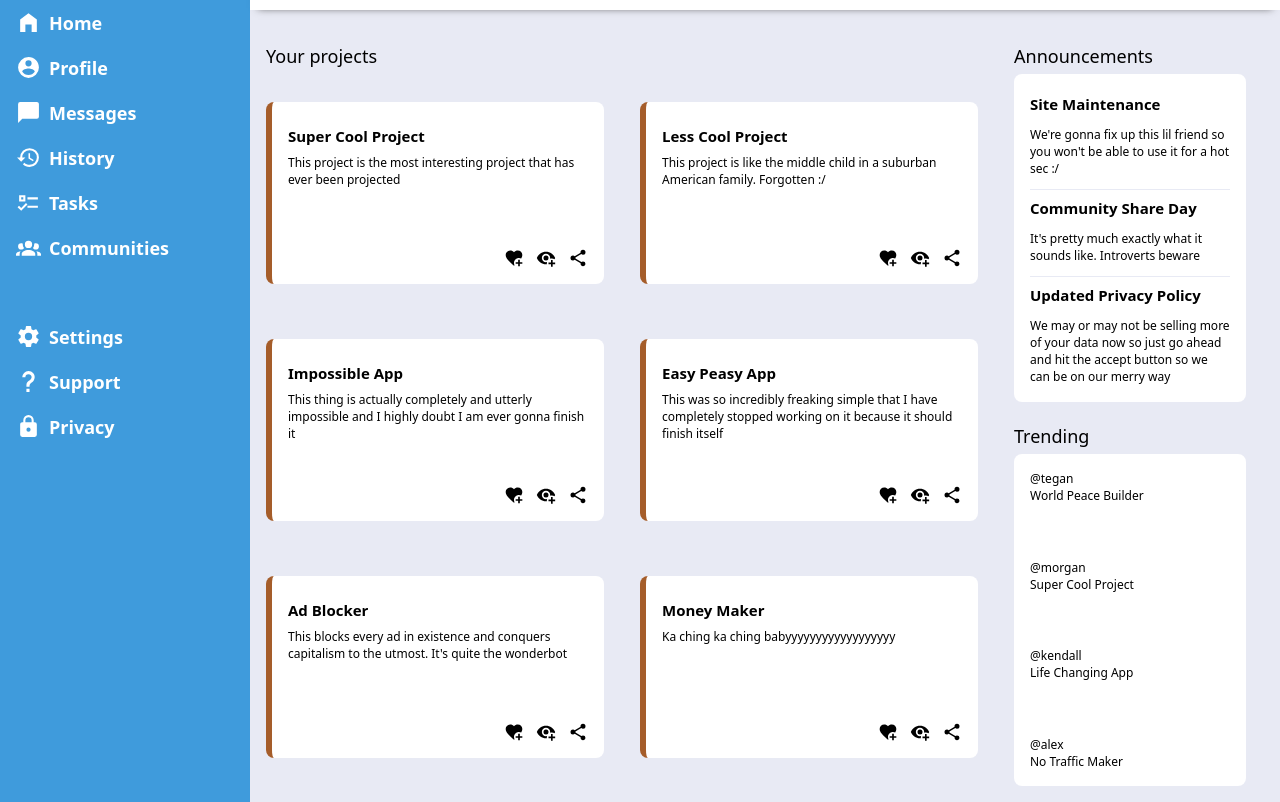
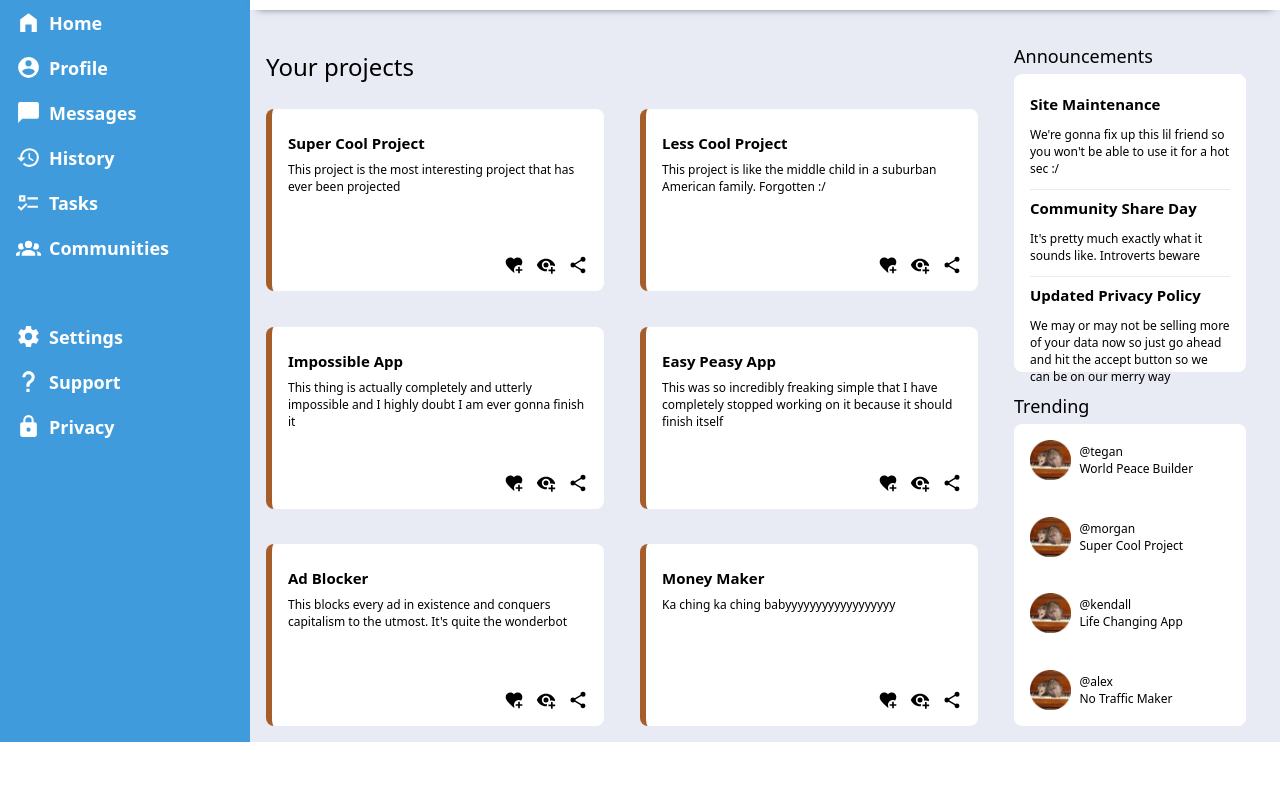
Before and after one commit to typeonwood/admin-dash, a plain HTML site: page index.html in a window 1280 px wide. Shown: the part 120-922 px from the top of the page. After the commit the page ends 862 px from the top, so only its background shows below. Drawn offline with Linux system fonts and the light colour scheme.

Commit message:
finish first round of styling

```diff
--- a/index.html
+++ b/index.html
@@ -54,7 +54,7 @@
             </div>
         </div>
         <div class="content">
-            <p>Your projects</p>
+            <p id="projects-head">Your projects</p>
             <div class="projects">
                 <div class="card">
                     <div class="text">
@@ -129,21 +129,31 @@
             <p class="trending">Trending</p>
             <div class="side card">
                 <div class="text">
+                    <img src="piano_possum.png" alt="" class="profile icon">
+                    <div>
                         <p>@tegan</p>
                         <p>World Peace Builder</p>
                     </div>
+                </div>
                 <div class="text">
+                    <img src="piano_possum.png" alt="" class="profile icon">
+                    <div>
                         <p>@morgan</p>
                         <p>Super Cool Project</p>
                     </div>
+                </div>
                 <div class="text">
+                    <img src="piano_possum.png" alt="" class="profile icon">
+                    <div>
                         <p>@kendall</p>
                         <p>Life Changing App</p>
-                </div>
+                    </div>               </div>
                 <div class="text">
+                    <img src="piano_possum.png" alt="" class="profile icon">
+                    <div>
                         <p>@alex</p>
                         <p>No Traffic Maker</p>
-                </div>
+                    </div>              </div>
             </div>
         </div>
     </div>
--- a/style.css
+++ b/style.css
@@ -148,12 +148,16 @@ h3 {
     font-weight: 500;
 }
 
+#projects-head {
+    font-size: 2rem;
+}
+
 .projects {
     grid-row: 2 / -1;
     display: grid;
     grid-template-columns: repeat(2, 1fr);
     grid-template-rows: repeat(3, 1fr);
-    align-items: center;
+    align-items: end;
 }
 
 .projects .card, .side.card {
@@ -187,7 +191,7 @@ h3 {
 }
 
 .side.card {
-    height: 300px;
+    height: 270px;
     width: 200px;
     padding: 16px;
 }
@@ -213,4 +217,7 @@ h3 {
 
 .side.card > .text {
     border: 0;
+    display: flex;
+    align-items: center;
+    gap: 8px;
 }
```
Lines whose indentation alone changed are shown as unchanged.
